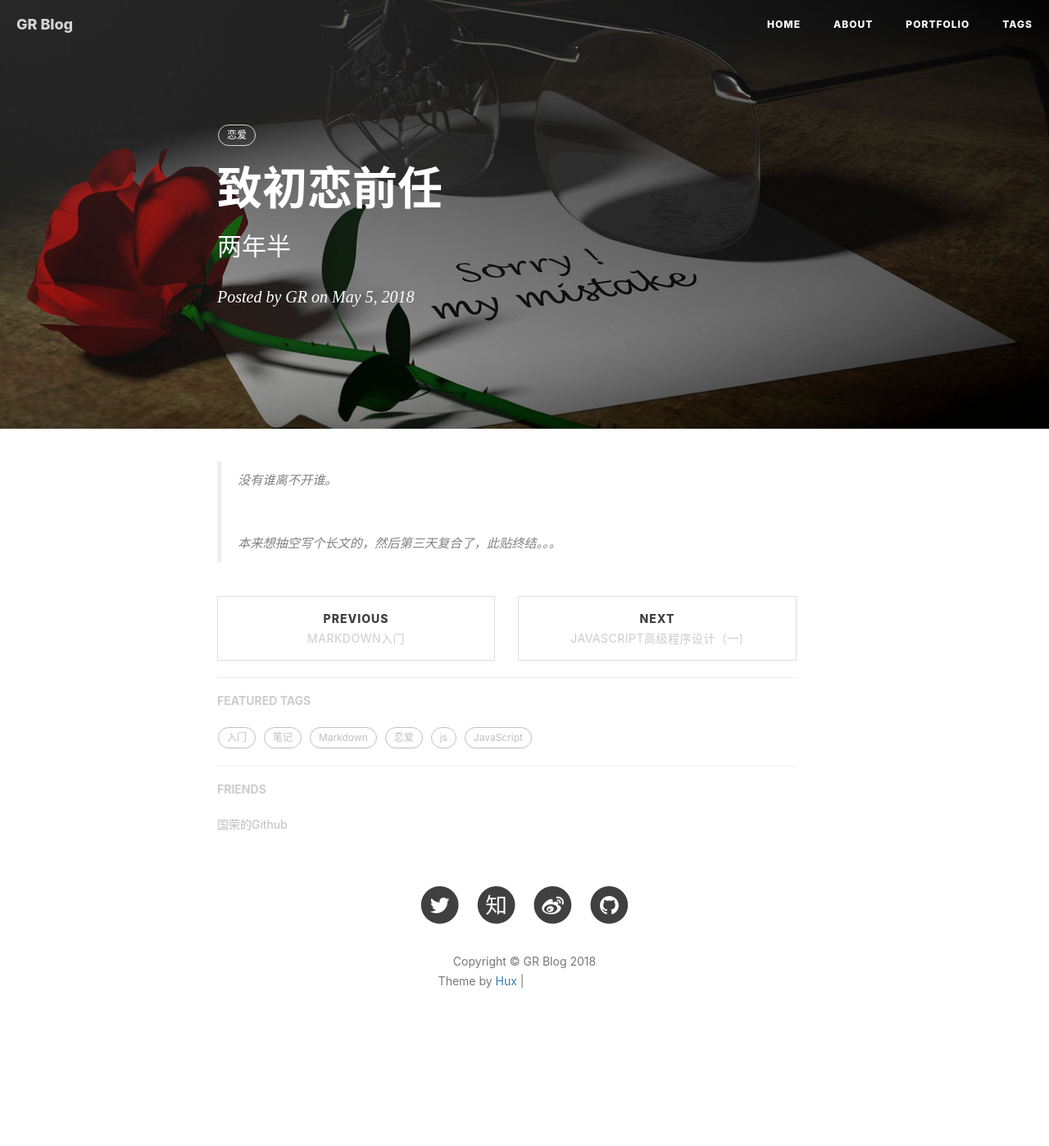
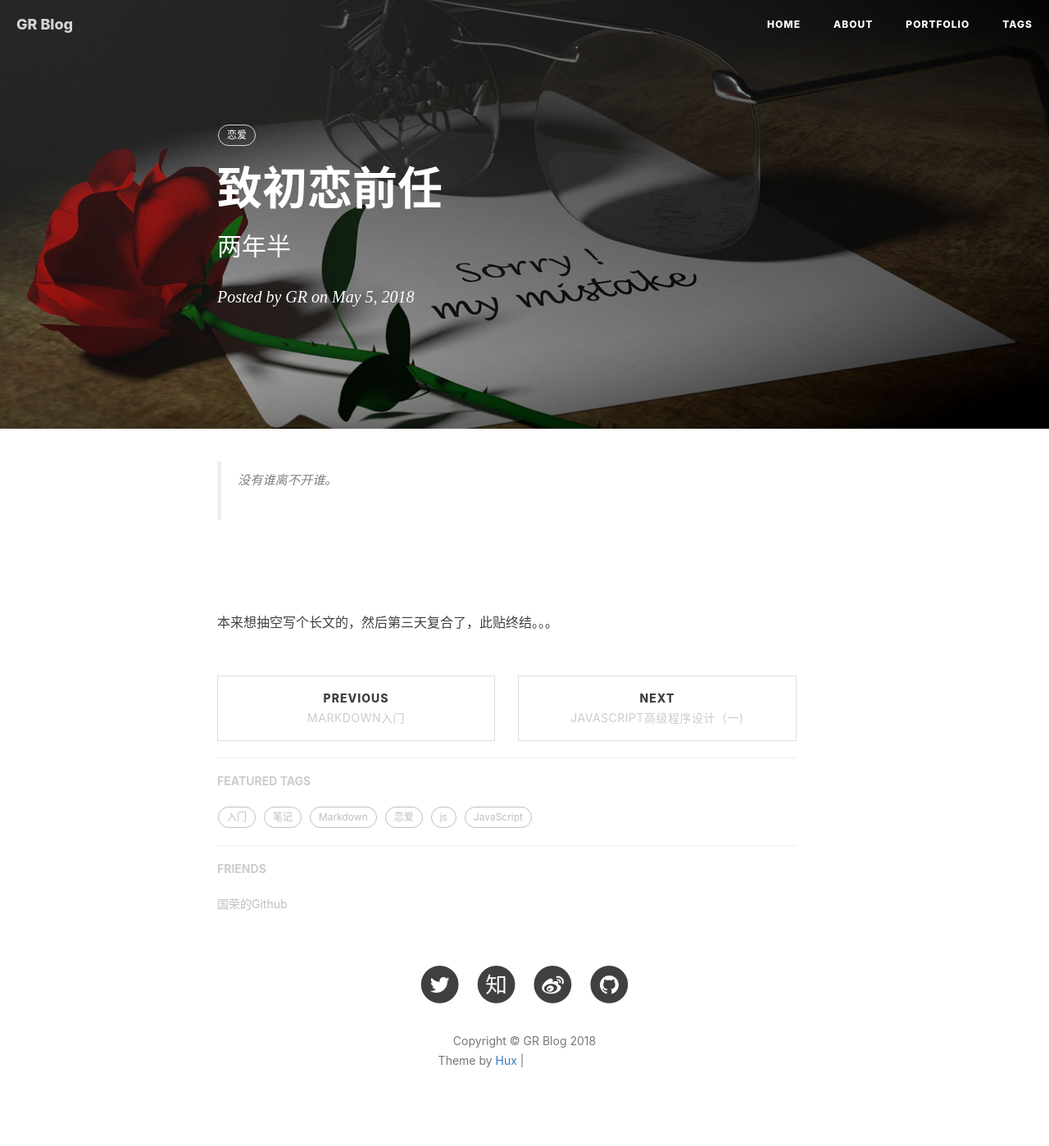
Before and after one commit to wangguorong1996/wangguorong1996.github.io, a Jekyll site: the page built from _posts/2018-05-05-My-Lover.markdown, in a window 1280 px wide. Shown: the whole page at 82% size. Built offline with Jekyll 4.4.1, drawn with Linux system fonts in a browser that asks for light colours; nearby versions of some CDN libraries; comment, search, counter and statistics services are not loaded; before the commit the page ends 1301 px from its top, so only the background shows below that; grey boxes are pictures that could not be loaded.

Commit message:
Update 2018-05-05-My-Lover.markdown

```diff
--- a/_posts/2018-05-05-My-Lover.markdown
+++ b/_posts/2018-05-05-My-Lover.markdown
@@ -10,5 +10,8 @@ tags:
 ---
 
 > 没有谁离不开谁。<br><br>
->
+
+
+<br>
+<br>
 <br>本来想抽空写个长文的，然后第三天复合了，此贴终结。。。
```
